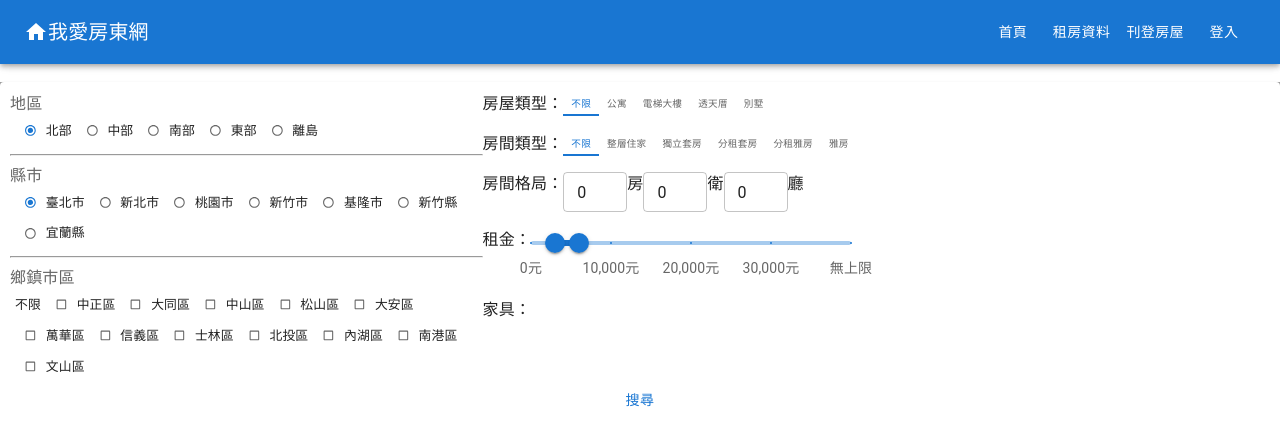
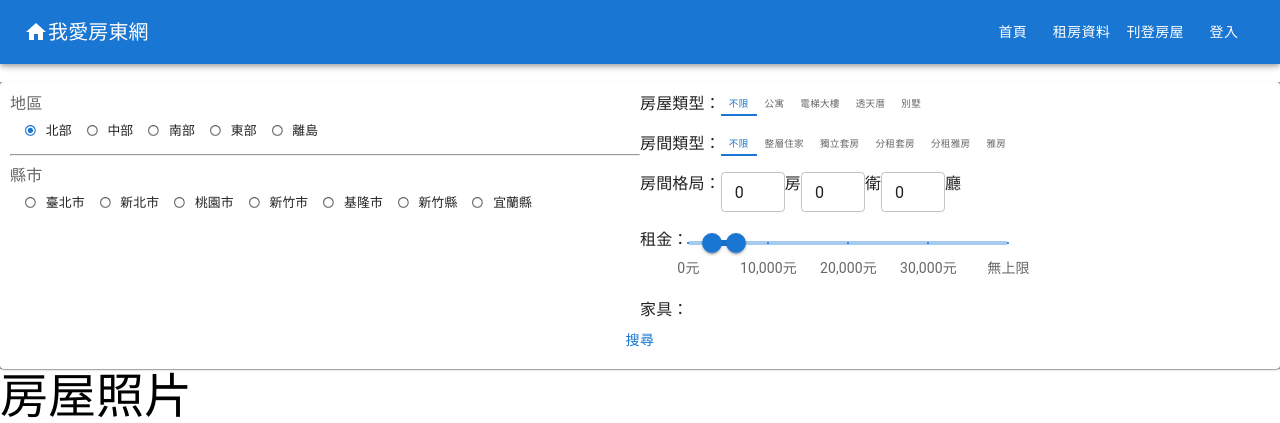
Before and after one commit to Agry88/Frontend_website, a React (Create React App) app: page /#/ in a window 1280 px wide. Shown: the top 423 px of the page. Built offline with nearby package versions, Linux system fonts and the light colour scheme.

Commit message:
fix location option .

```diff
--- a/src/component/SelectBar/LocationOptions.js
+++ b/src/component/SelectBar/LocationOptions.js
@@ -1,5 +1,5 @@
 import * as React from 'react';
-import { useState } from 'react';
+import { useState, useEffect } from 'react';
 import Radio from '@mui/material/Radio';
 import Checkbox from '@mui/material/Checkbox';
 import RadioGroup from '@mui/material/RadioGroup';
@@ -24,44 +24,48 @@ function LocationOptions(props) {
     const dispatch = useDispatch();
     const { cityData } = props;
     const [position, setPosition] = useState('北部');
-    const [county, setCounty] = useState('臺北市');
+    const [county, setCounty] = useState(null);
     const [all, setAll] = useState(false);
 
     const handleChangePositions = (event) => {
-        setPosition(event.target.value);
-        setCounty();
+        const newPosition = event.target.value;
+        setPosition(newPosition);
+        setCounty(null);
     };
 
     const handleChangeCounty = (event) => {
-        setCounty(event.target.value);
-        setAll(false);
+        const newCounty = event.target.value;
+        setCounty(newCounty);
     };
+
+    useEffect(() => {
+        if (SearchData.areaList[county] !== undefined) {
+            const countyList = new Set(SearchData.areaList[county]);
+            setAll(cityData[county].length === countyList.size);
+        }
+    }, [county]);
 
     const handleChangeArea = (event) => {
         const checked = event.target.checked;
         const name = event.target.name;
+        const countyList = new Set(SearchData.areaList[county]);
         if (name === '不限') {
-            setAll(checked);
-            const countyList = new Set(SearchData.areaList[county]);
-
             if (!checked) {
                 cityData[county].map((area) =>  countyList.delete(area['AreaName']) );
             } else {
                 cityData[county].map((area) =>  countyList.add(area['AreaName']) );
             }
-            dispatch(SetSearch('setAreaList', {...SearchData.areaList, [county]: Array.from(countyList)}));
-            // dispatch(SetSearch('setAreaList', Object.assign({...SearchData.areaList}, Object.fromEntries(cityData[county].map((area) => { return [area['AreaName'], checked]})))));
+            setAll(checked);
+
         } else {
-            // setAreaList({...SearchData.areaList, [name]: checked});
-            const countyList = new Set(SearchData.areaList[county]);
             if (!checked) {
                 countyList.delete(name);
-                setAll(false);
             } else {
                 countyList.add(name);
             }
-            dispatch(SetSearch('setAreaList', {...SearchData.areaList, [county]: Array.from(countyList)}));
+            setAll(cityData[county].length === countyList.size);
         }
+        dispatch(SetSearch('setAreaList', {...SearchData.areaList, [county]: Array.from(countyList)}));
     };
     function isChecked(area) {
         return new Set(SearchData.areaList[county]).has(area);
--- a/src/component/SelectBar/SelectBar.js
+++ b/src/component/SelectBar/SelectBar.js
@@ -41,7 +41,7 @@ function SelectBar(props) {
                 width: '100%'
             }}>
                 <Grid container columns={16}>
-                    <Grid item md={6}>
+                    <Grid item md={8}>
                         <LocationOptions cityData={cityData} />
                     </Grid>
                     <Grid item md={8}>
```
